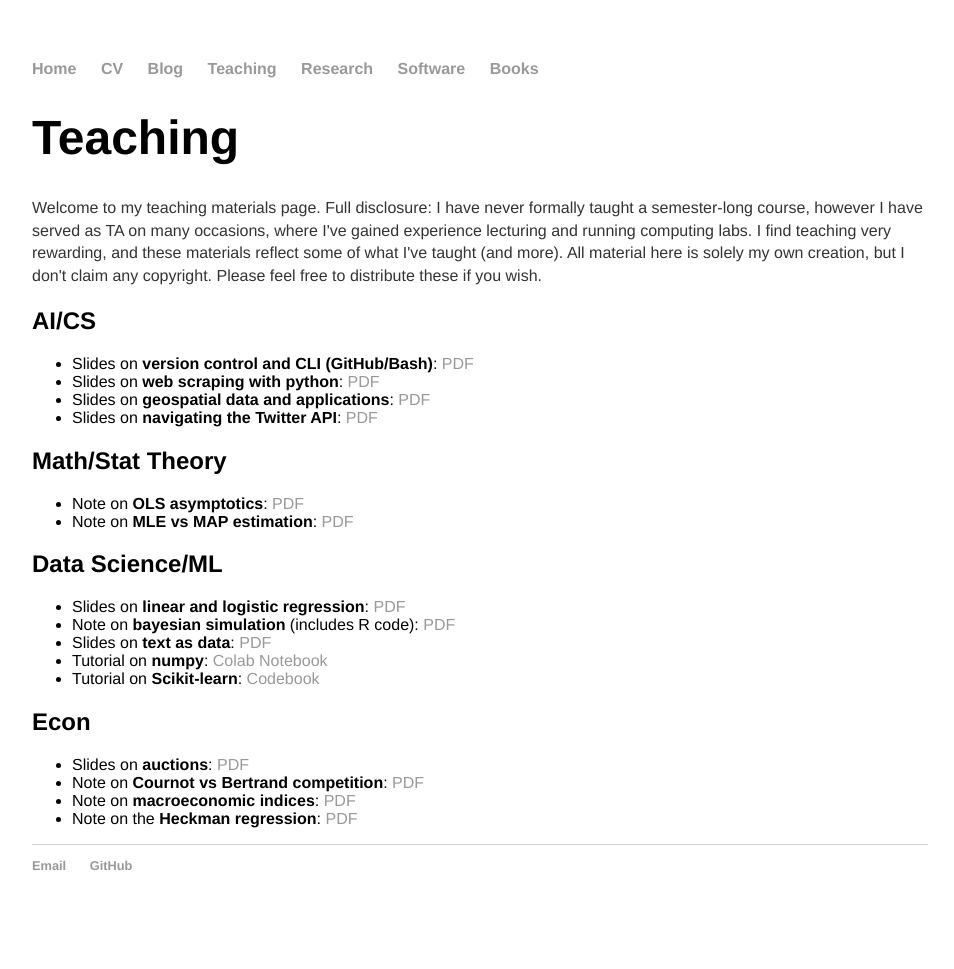
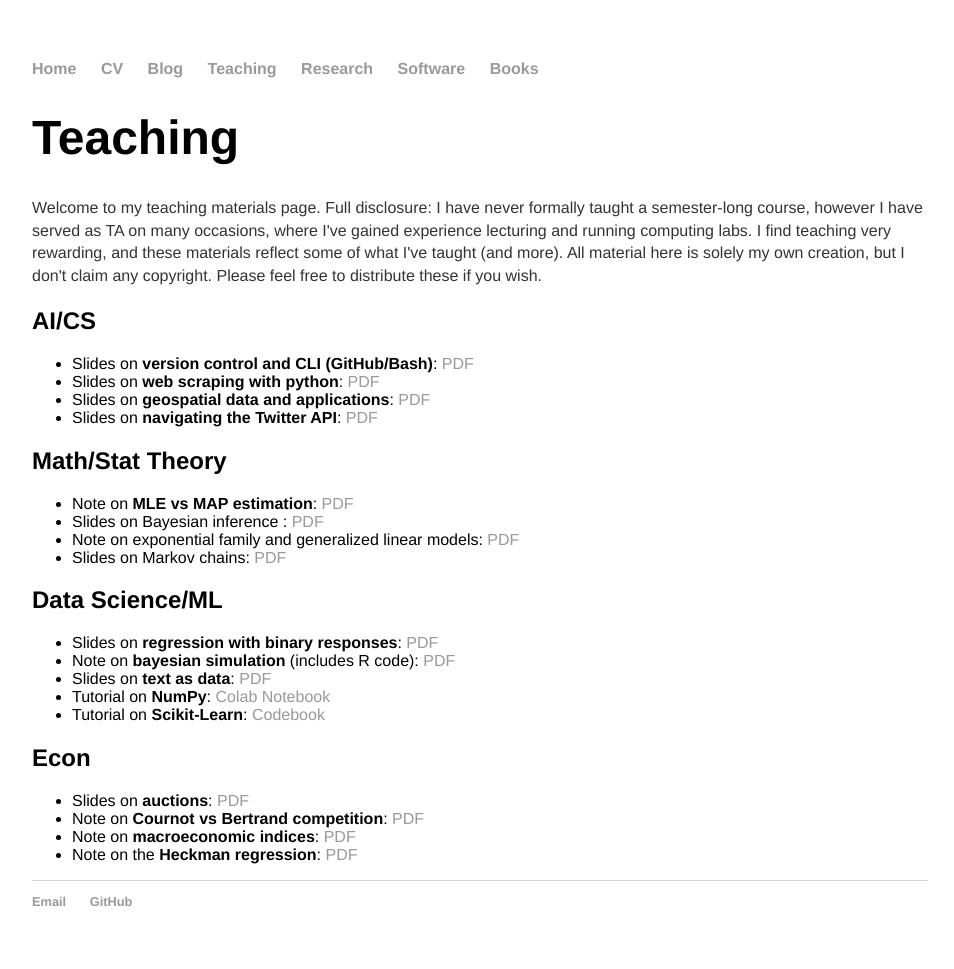
Before and after one commit to 12mre1/12mre1.github.io, a Jekyll site: the page built from teach/index.html, in a window 1280 px wide. Shown: the whole page, without its empty margins (160-1114 px from the left). Built offline with Jekyll 4.4.1, drawn with Linux system fonts in a browser that asks for light colours; before the commit the page ends 933 px from its top, so only the background shows below that.

Commit message:
update teaching

```diff
--- a/teach/index.html
+++ b/teach/index.html
@@ -27,9 +27,14 @@ here is solely my own creation, but I don't claim any copyright. Please feel fre
 <h2>Math/Stat Theory</h2>
 <ul>
 
-<li>Note on <b>OLS asymptotics</b>: <a href = "/teach/#" target="_blank">PDF</a></li>
+<li>Note on <b>MLE vs MAP estimation</b>: <a href = "/teach/#" target="_blank">PDF</a></li>
 
-<li>Note on <b>MLE vs MAP estimation</b>: <a href = "/teach/#" target="_blank">PDF</a></li>
+<li>Slides on Bayesian inference </b>: <a href = "/teach/#" target="_blank">PDF</a></li>
+
+<li>Note on exponential family and generalized linear models</b>: <a href = "/teach/#" target="_blank">PDF</a></li>
+
+<li>Slides on Markov chains</b>: <a href = "/teach/#" target="_blank">PDF</a></li>
+
 
 </ul>
 
@@ -37,15 +42,15 @@ here is solely my own creation, but I don't claim any copyright. Please feel fre
 
 <ul>
 
-<li>Slides on <b>linear and logistic regression</b>: <a href = "/teach/#" target="_blank">PDF</a></li>
+<li>Slides on <b>regression with binary responses</b>: <a href = "/teach/#" target="_blank">PDF</a></li>
 
 <li>Note on <b>bayesian simulation</b> (includes R code): <a href = "/teach/#" target="_blank">PDF</a></li>
 
 <li>Slides on <b>text as data</b>: <a href = "/teach/#" target="_blank">PDF</a></li>
 
-<li>Tutorial on <b>numpy</b>: <a href = "https://colab.research.google.com/drive/1cn3sdwL3TqQmBTGX1wcNLH32KHzCUjPG?usp=sharing" target="_blank">Colab Notebook</a></li>
+<li>Tutorial on <b>NumPy</b>: <a href = "https://colab.research.google.com/drive/1cn3sdwL3TqQmBTGX1wcNLH32KHzCUjPG?usp=sharing" target="_blank">Colab Notebook</a></li>
 
-<li>Tutorial on <b>Scikit-learn</b>: <a href = "/teach/#" target="_blank">Codebook</a></li>
+<li>Tutorial on <b>Scikit-Learn</b>: <a href = "/teach/#" target="_blank">Codebook</a></li>
 
 </ul>
 
```
